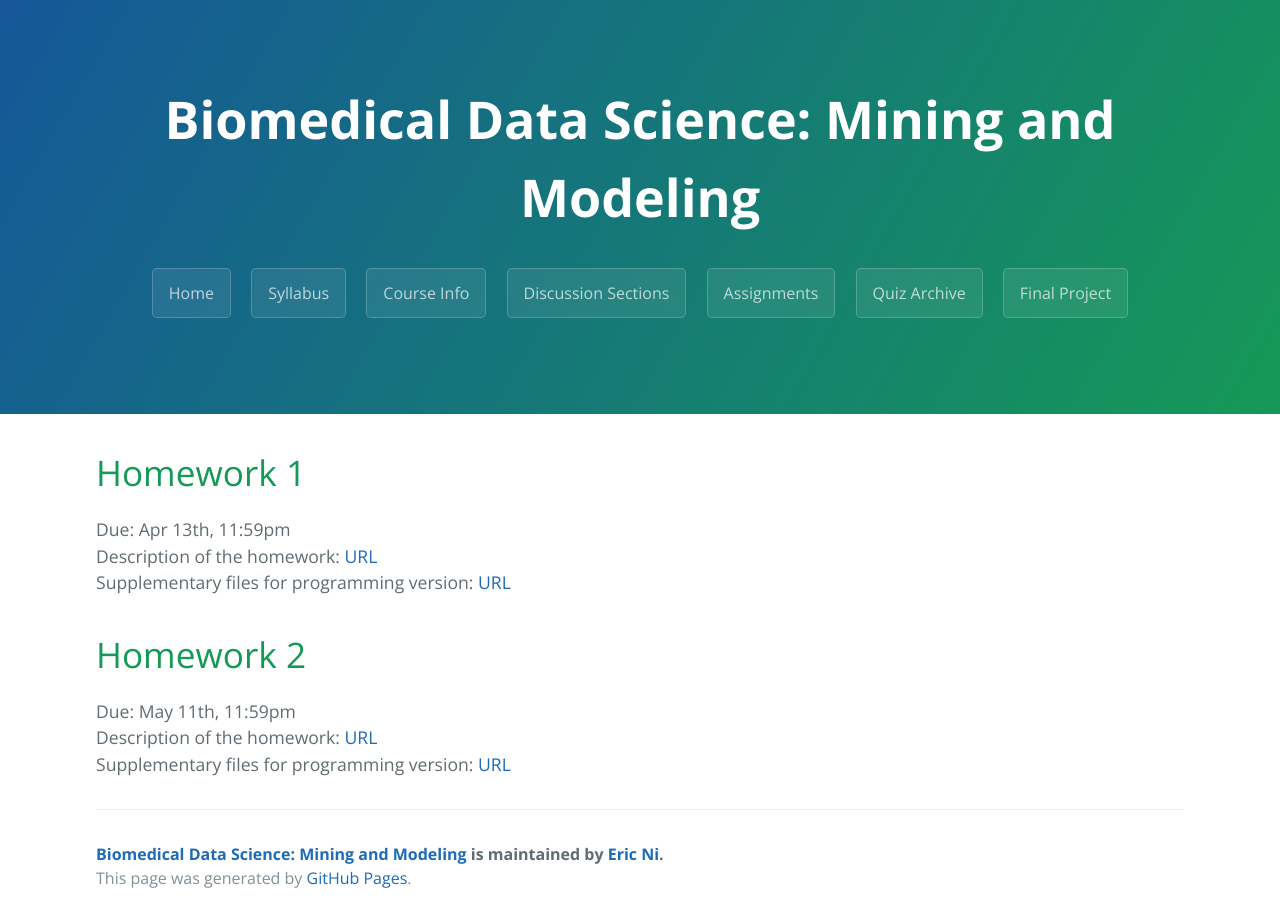
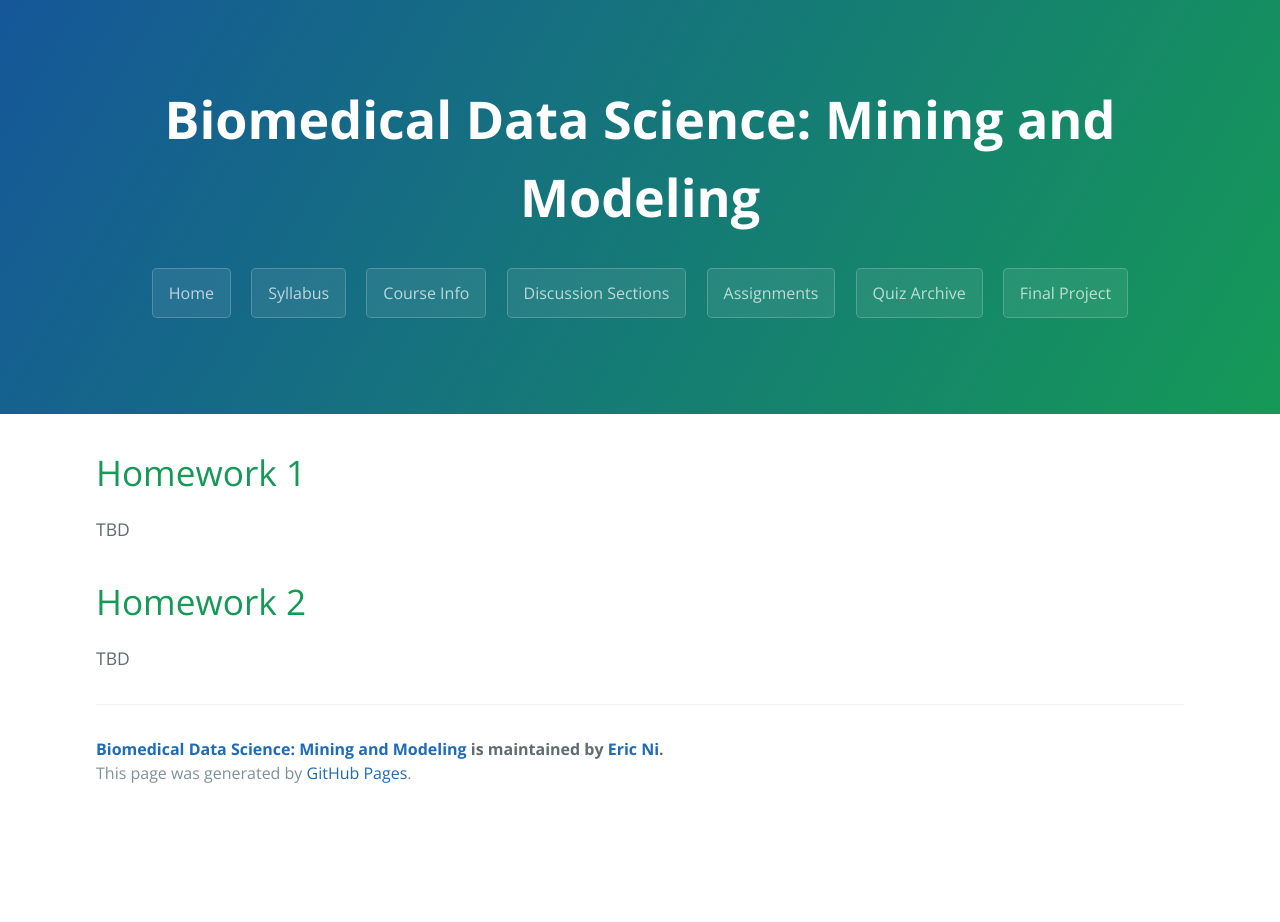
Before and after one commit to gersteinlab/cbb752b23, a Jekyll site: the page built from assignments.md, in a window 1280 px wide. Built offline with Jekyll 4.4.1, drawn with Linux system fonts in a browser that asks for light colours; after the commit the page ends 900 px from its top, so only the background shows below that.

Commit message:
Update assignments.md

```diff
--- a/assignments.md
+++ b/assignments.md
@@ -4,11 +4,6 @@ layout: page
 ---
 
 # Homework 1
-Due: Apr 13th, 11:59pm
-Description of the homework: [URL](http://files2.gersteinlab.org/public-docs/2022/03.29/cbb752b22_hw1.pdf)
-Supplementary files for programming version: [URL](http://files.gersteinlab.org/public-docs/2022/03.29/HW1_cbb752b22_programming_supp_files.zip)
-
+TBD
 # Homework 2
-Due: May 11th, 11:59pm
-Description of the homework: [URL](http://files2.gersteinlab.org/public-docs/2022/04.28/cbb752b22_hw2.pdf)
-Supplementary files for programming version: [URL](http://files.gersteinlab.org/public-docs/2022/04.28/cbb752b22_hw2.ipynb)
+TBD
```
